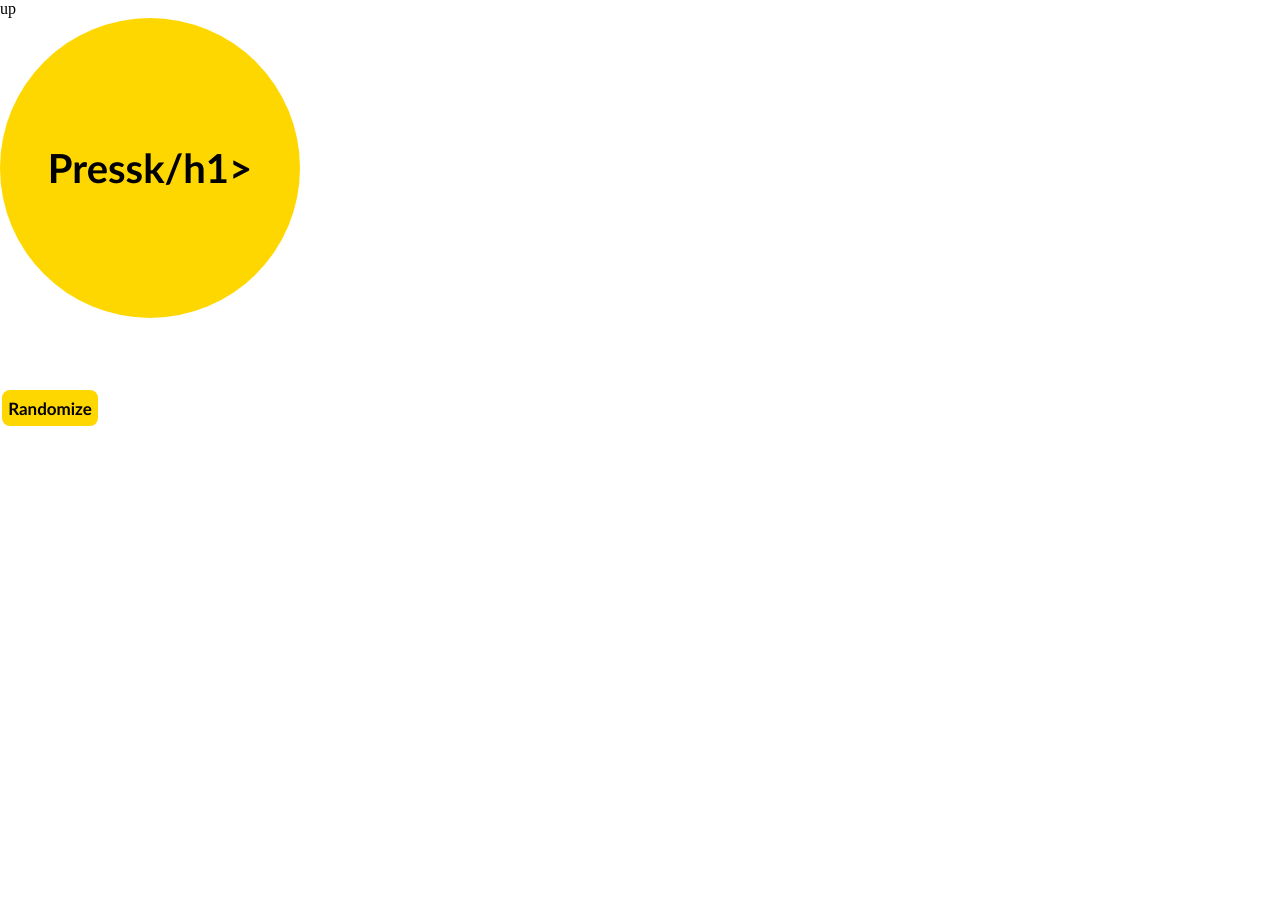
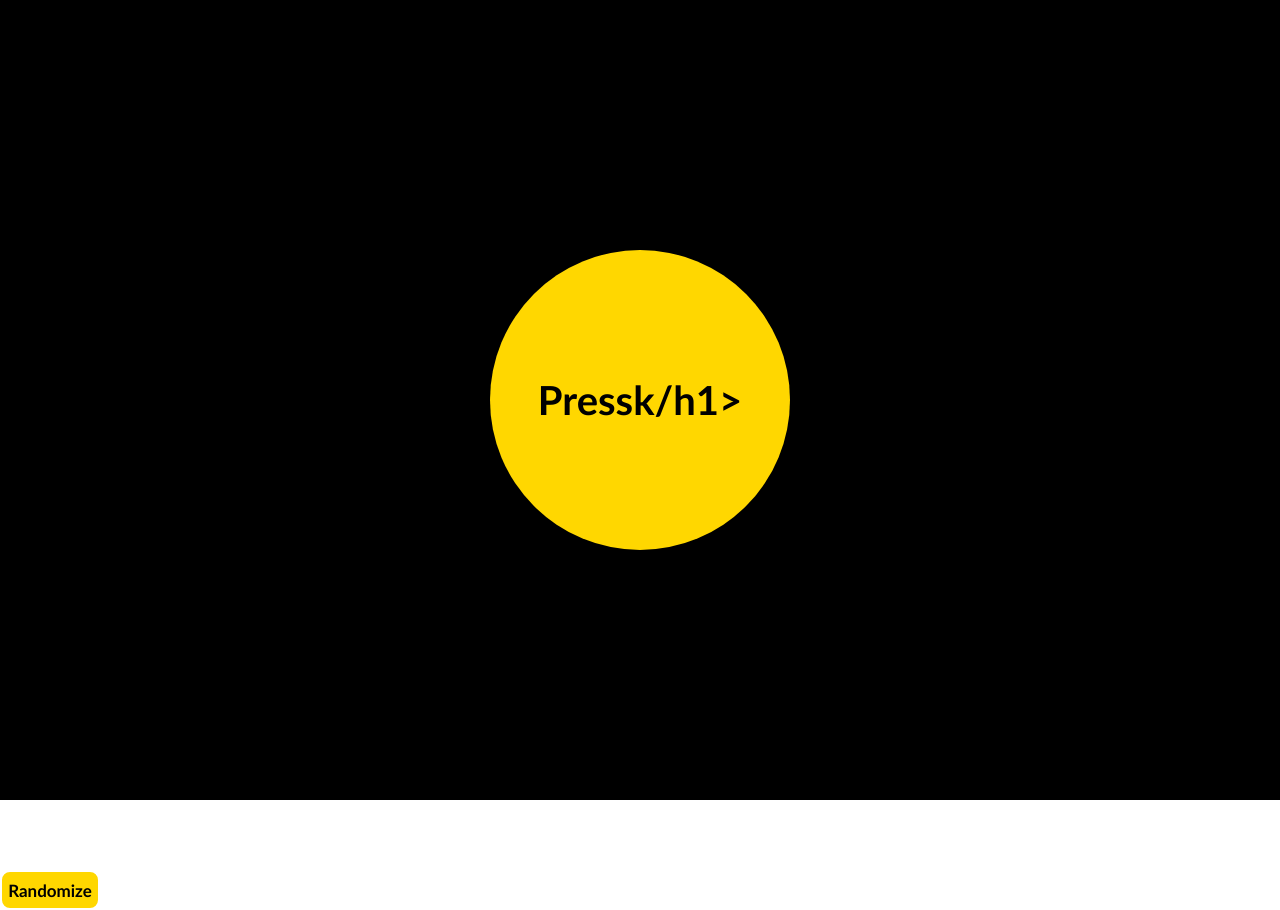
Before and after one commit to izaankhan0/capstone-1, a plain HTML site: page index.html in a window 1280 px wide. Before the commit the page ends 800 px from the top, so only its background shows below. Drawn offline with Linux system fonts and the light colour scheme.

Commit message:
Update index.html

```diff
--- a/index.html
+++ b/index.html
@@ -1,4 +1,3 @@
-up
 <!DOCTYPE html>
 <html lang="en">
 <head>
@@ -13,7 +12,7 @@ margin: 0;
 padding: 0;
 overflow: hidden;
 }
-container{
+.container{
 
 height: 100vh;
 
@@ -111,8 +110,7 @@ cursor: pointer;
 </div>
 </div>
 <button onclick="clicker()">Randomize</button>
-<script src="./script.js"></script>
-</body>
+
 <script>
 
 
@@ -134,4 +132,5 @@ document.querySelector('.box').innerHTML = '<h1>Lie </h1>' document.querySelecto
 
 
 </script>
+</body>
 </html>
```
